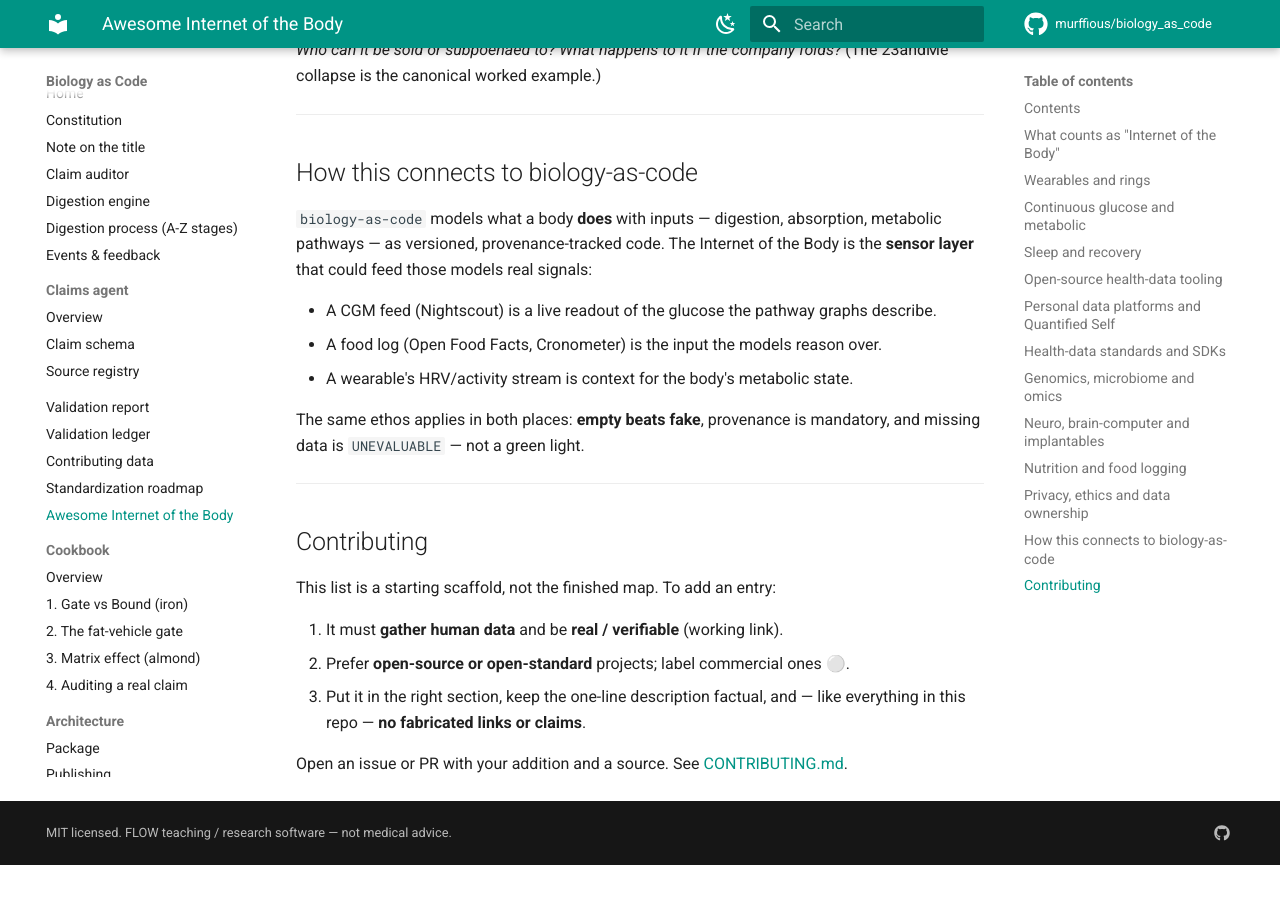
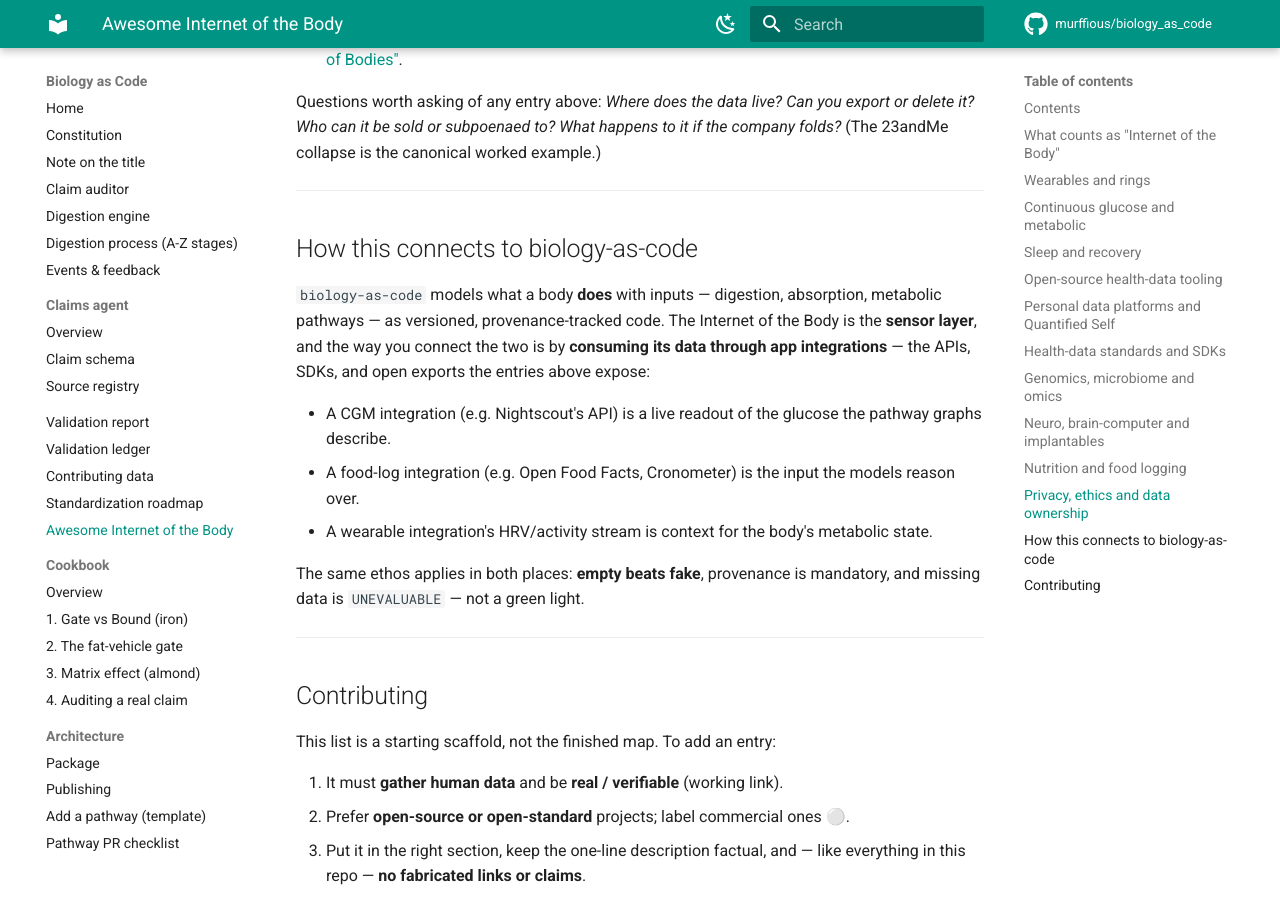
Before and after one commit to murffious/biology_as_code, an MkDocs documentation site: the page built from docs/awesome-internet-of-the-body.md, in a window 1280 px wide and 900 px high, scrolled down 4719 px. Built offline with MkDocs 1.6.1 and Material for MkDocs 9.7.7, drawn with Linux system fonts in a browser that asks for light colours; comment, search, counter and statistics services are not loaded; before the commit the page ends 5584 px from its top, so only the background shows below that; some of the changed text lies outside the part shown.

Commit message:
docs: center the "consume data via app integrations" idea
Frame the list around consuming human data through app integrations —
APIs, SDKs, webhooks, and open exports — and note that each entry's
integration surface is linked where one exists.

Co-Authored-By: Claude Opus 4.8 <noreply@anthropic.com>
Claude-Session: https://claude.ai/code/session_0117A9D6Ybyc7Du3zQQazTLn

```diff
--- a/docs/awesome-internet-of-the-body.md
+++ b/docs/awesome-internet-of-the-body.md
@@ -9,8 +9,12 @@ technologies."* In plain terms: the growing web of wearables, implants, sensors,
 and apps that measure a human being and move that data across a network.
 
 This page catalogs the software and hardware that does the measuring, with a bias
-toward **open-source and standards-based** projects you can actually inspect. It
-is the human-data companion to the rest of this repo: [`biology-as-code`](https://github.com/murffious/biology_as_code/blob/main/README.md)
+toward **open-source and standards-based** projects you can actually inspect. The
+core idea: each entry is a place you can **consume human data via app
+integrations** — an API, SDK, webhook, or open export — rather than re-instrument
+the body yourself. Wherever an entry exposes one, its integration surface is
+linked. It is the human-data companion to the rest of this repo:
+[`biology-as-code`](https://github.com/murffious/biology_as_code/blob/main/README.md)
 turns *what a body does with a meal* into inspectable code; the Internet of the
 Body is *where the data about that body comes from*.
 
@@ -157,11 +161,13 @@ the company folds?* (The 23andMe collapse is the canonical worked example.)
 
 `biology-as-code` models what a body **does** with inputs — digestion, absorption,
 metabolic pathways — as versioned, provenance-tracked code. The Internet of the
-Body is the **sensor layer** that could feed those models real signals:
+Body is the **sensor layer**, and the way you connect the two is by **consuming
+its data through app integrations** — the APIs, SDKs, and open exports the entries
+above expose:
 
-- A CGM feed (Nightscout) is a live readout of the glucose the pathway graphs describe.
-- A food log (Open Food Facts, Cronometer) is the input the models reason over.
-- A wearable's HRV/activity stream is context for the body's metabolic state.
+- A CGM integration (e.g. Nightscout's API) is a live readout of the glucose the pathway graphs describe.
+- A food-log integration (e.g. Open Food Facts, Cronometer) is the input the models reason over.
+- A wearable integration's HRV/activity stream is context for the body's metabolic state.
 
 The same ethos applies in both places: **empty beats fake**, provenance is
 mandatory, and missing data is `UNEVALUABLE` — not a green light.
```
